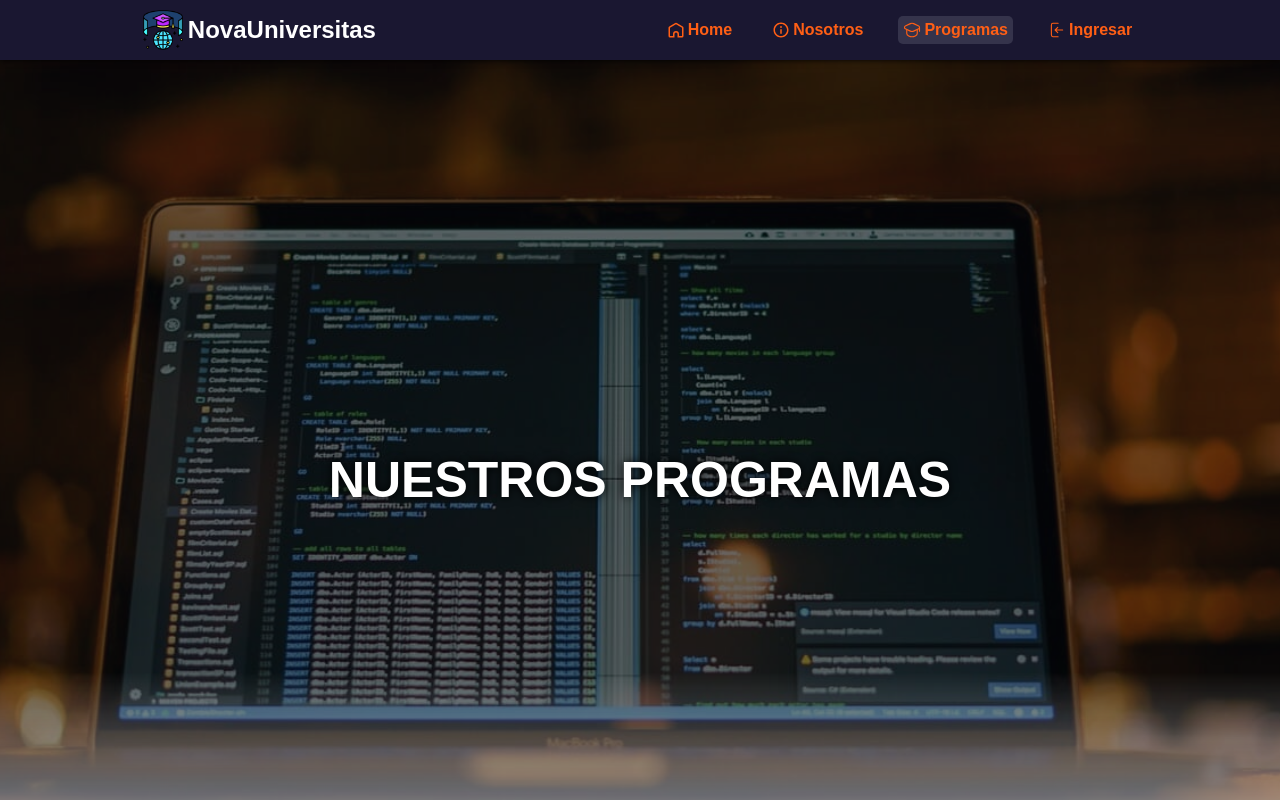
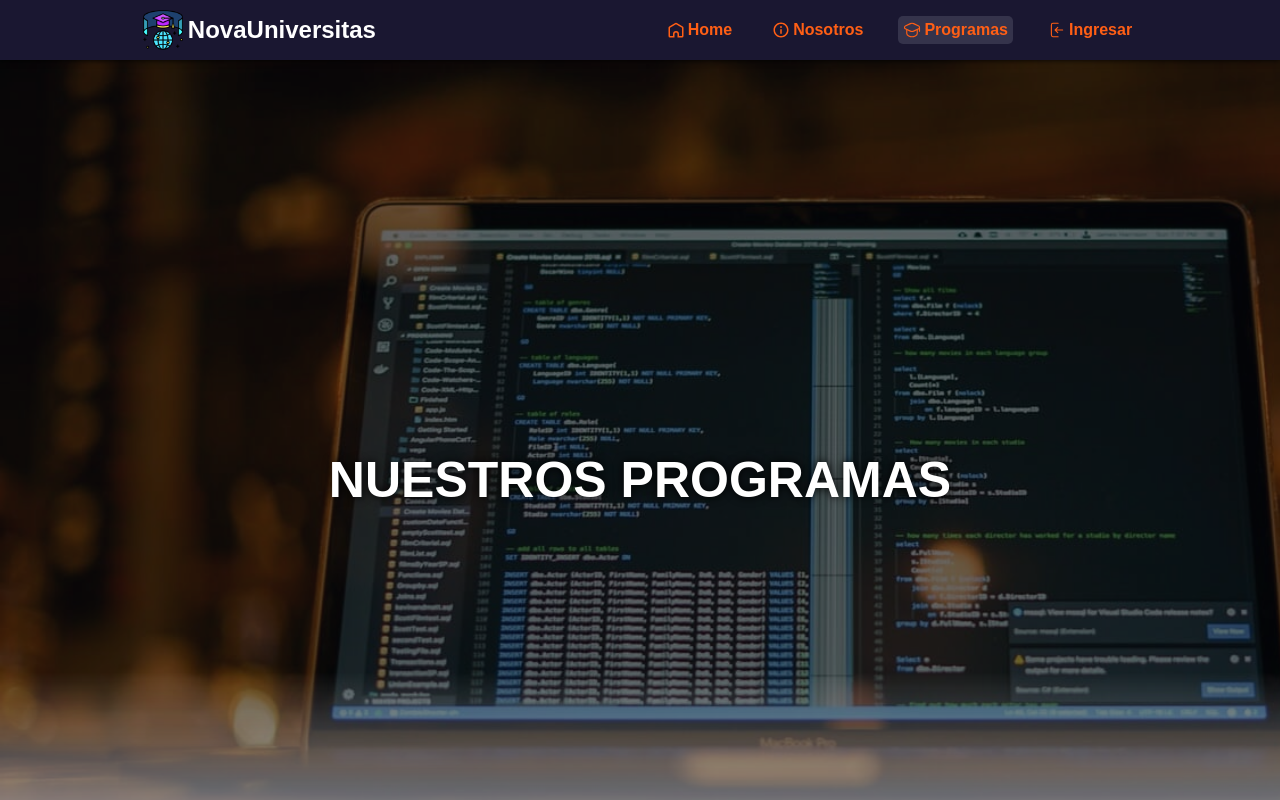
Before and after one commit to Ginto11/GestionUniversidad-Front, an Angular app: page /programas in a window 1280 px wide. Shown: the top 800 px of the page. Built offline with nearby package versions, Linux system fonts and the light colour scheme; no server answers.

Commit message:
Subiendo actualizacion de producion junto con back-ent

```diff
--- a/src/app/pages/programas/programas.component.css
+++ b/src/app/pages/programas/programas.component.css
@@ -1,7 +1,7 @@
 .seccion-imagen-programas{
     background-image: url(../../../../public/img/fondo-programas-redimensionada.jpg);
     background-size: cover;
-    background-position: bottom center; /* muestra la parte superior de la imagen */
+    background-position: botton center; /* muestra la parte superior de la imagen */
     mask-image: linear-gradient(to bottom, black 70%, transparent);
     height: 120vh;
 }
--- a/src/environments/environment.ts
+++ b/src/environments/environment.ts
@@ -1,4 +1,4 @@
 export const environment = {
-    URL: "http://localhost:5008/api",
+    URL: "http://gestionuniversidad.somee.com/api",
     ENCRYPT_KEY: "78A16661B4BE3"
 };
```
